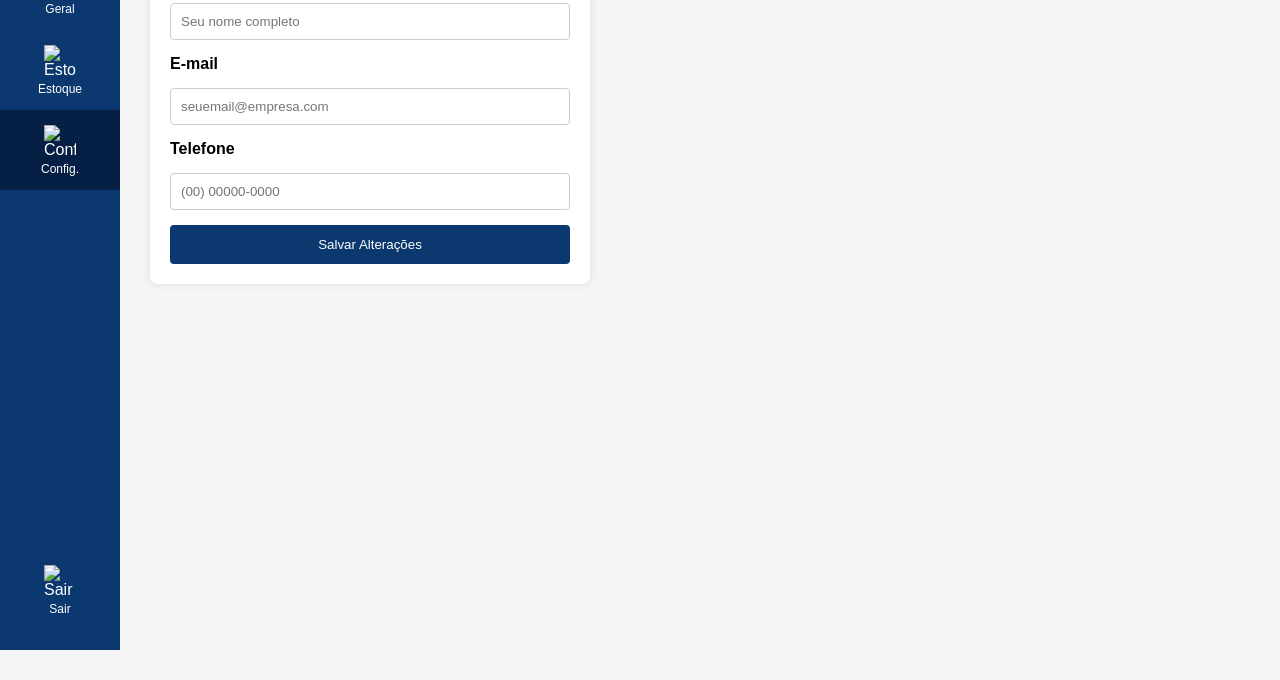
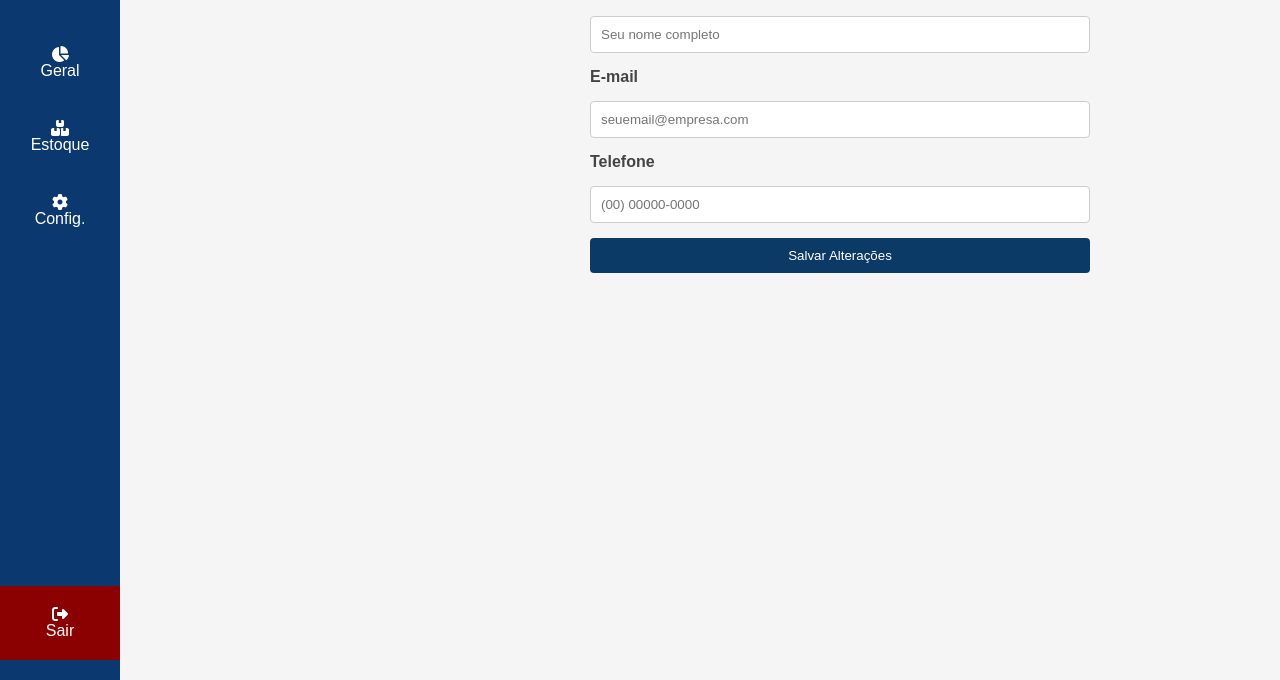
Before and after one commit to guilhermelins11/Code-to-be-Verificade, a plain HTML site: page front/config.html in a window 1280 px wide. Shown: the part 160-840 px from the top of the page. Before the commit the page ends 800 px from the top, so only its background shows below. Drawn offline with Linux system fonts and the light colour scheme; files that its build step writes are made by us from their sources; files whose address does not match are found by name.

Commit message:
Update config.html
Alteração feita para linkar com o arquivo css do mesmo.

```diff
--- a/front/config.html
+++ b/front/config.html
@@ -1,35 +1,41 @@
-<!-- config.html -->
 <!DOCTYPE html>
 <html lang="pt-BR">
 <head>
   <meta charset="UTF-8" />
   <meta name="viewport" content="width=device-width, initial-scale=1.0" />
   <title>Configurações</title>
-  <link rel="stylesheet" href="css/painel.css" />
+  <link rel="stylesheet" href="../css/styleconf.css" />
   <link rel="shortcut icon" href="images/logoBlack.png" type="image/x-icon"/>
+<link rel="stylesheet" href="https://cdnjs.cloudflare.com/ajax/libs/font-awesome/6.4.0/css/all.min.css" />
 </head>
 <body>
+  <aside>
   <div class="sidebar">
      <div class="menu-item logo">
         <img src="images/logo.png" alt="Logo" class="logo-img" />
       </div>
+
       <a href="geral.html" class="menu-item">
-      <img src="images/icone-geral.png" alt="Geral" />
+        <i class="fas fa-chart-pie"></i>
         <span>Geral</span>
       </a>
-    <a href="estoque.html" class="menu-item">
-      <img src="images/icone-estoque.png" alt="Estoque" />
+
+      <a href="estoque.html" class="menu-item active">
+        <i class="fas fa-boxes"></i>
         <span>Estoque</span>
       </a>
-    <a href="config.html" class="menu-item active">
-      <img src="images/icone-config.png" alt="Configurações" />
+
+      <a href="config.html" class="menu-item">
+        <i class="fas fa-cog"></i>
         <span>Config.</span>
       </a>
+
       <a href="index.html" class="menu-item logout">
-      <img src="images/icone-sair.png" alt="Sair" />
+        <i class="fas fa-sign-out-alt"></i>
         <span>Sair</span>
       </a>
     </div>
+    </aside>
 
   <main class="main-content">
     <h1>Configurações da Conta</h1>
```
Lines whose indentation alone changed are shown as unchanged.
